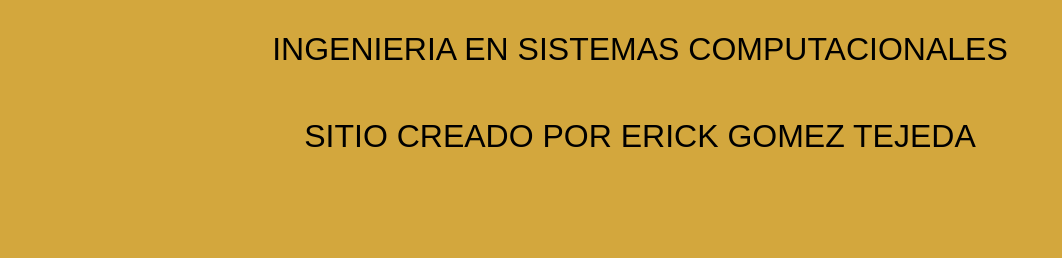
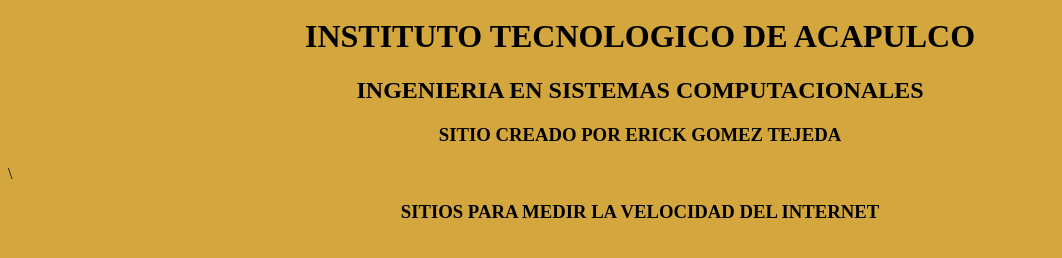
Before and after one commit to Ericksin800s/practica2, a plain HTML site: page index.html in a window 1280 px wide. Shown: the part 95-353 px from the top of the page, without its empty margins (0-1062 px from the left). Drawn offline with Linux system fonts and the light colour scheme.

Commit message:
Update index.html

```diff
--- a/index.html
+++ b/index.html
@@ -25,12 +25,11 @@
             </table>
             </center>
 
-           <center><th></thINSTITUTO TECNOLOGICO DE ACAPULCO</th></center>
-            <br><p align ="center"><font color=black size=6 face = arial>INGENIERIA EN SISTEMAS COMPUTACIONALES</font></p></br>
-            <p align ="center"><font color=black size=6 face = arial>SITIO CREADO POR ERICK GOMEZ TEJEDA</font></p>
-<br><br><br><br><br>
-
-
+           <center><h1>INSTITUTO TECNOLOGICO DE ACAPULCO</h1></center>
+	   <center><h2>INGENIERIA EN SISTEMAS COMPUTACIONALES</h3></center>
+	   <center><h3>SITIO CREADO POR ERICK GOMEZ TEJEDA</h3></center>\
+	   <br><center><h3>SITIOS PARA MEDIR LA VELOCIDAD DEL INTERNET</h3></center></br>
+<br>
             <center><table border="3" width="110">
 		    <tr>
 			   <center> <th>SPEEDTEST</th></center>
```
